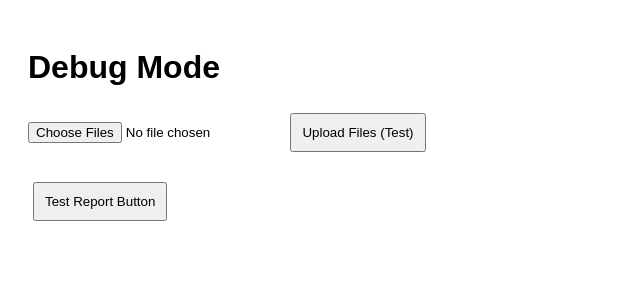
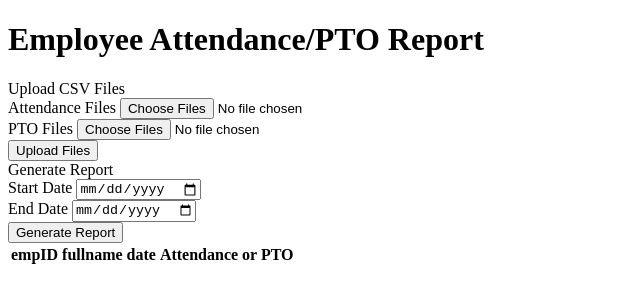
Before and after one commit to jgazes-coder/attendance, a plain HTML site: page index.html in a window 1280 px wide. Shown: the whole page, without its empty margins (0-640 px from the left). Drawn offline with nearby package versions, Linux system fonts and the light colour scheme.

Commit message:
Update index.html

```diff
--- a/index.html
+++ b/index.html
@@ -1,27 +1,59 @@
 <!DOCTYPE html>
 <html>
 <head>
-    <title>Attendance/PTO Tool</title>
-    <!-- Load dependencies -->
+    <title>Employee Attendance/PTO Report</title>
     <script src="https://cdnjs.cloudflare.com/ajax/libs/PapaParse/5.3.0/papaparse.min.js"></script>
-    <style>
-        /* Basic unstyled layout for testing */
-        body { font-family: Arial; padding: 20px; }
-        button { padding: 10px; margin: 5px; }
-    </style>
+    <script src="app.js" defer></script>
 </head>
 <body>
-    <h1>Debug Mode</h1>
+    <div class="container mt-4">
+        <h1>Employee Attendance/PTO Report</h1>
 
-    <!-- Simplified UI -->
-    <input type="file" id="attendanceFiles" multiple accept=".csv">
-    <button id="uploadBtn">Upload Files (Test)</button>
+        <div class="card mb-4">
+            <div class="card-header">Upload CSV Files</div>
+            <div class="card-body">
+                <div class="mb-3">
+                    <label for="attendanceFiles" class="form-label">Attendance Files</label>
+                    <input class="form-control" type="file" id="attendanceFiles" multiple accept=".csv">
+                </div>
+                <div class="mb-3">
+                    <label for="ptoFiles" class="form-label">PTO Files</label>
+                    <input class="form-control" type="file" id="ptoFiles" multiple accept=".csv">
+                </div>
+                <button id="uploadBtn" class="btn btn-primary">Upload Files</button>
+            </div>
+        </div>
 
-    <div style="margin-top: 20px;">
-        <button id="generateReportBtn">Test Report Button</button>
+        <div class="card mb-4">
+            <div class="card-header">Generate Report</div>
+            <div class="card-body">
+                <div class="row mb-3">
+                    <div class="col-md-6">
+                        <label for="startDate" class="form-label">Start Date</label>
+                        <input type="date" id="startDate" class="form-control">
+                    </div>
+                    <div class="col-md-6">
+                        <label for="endDate" class="form-label">End Date</label>
+                        <input type="date" id="endDate" class="form-control">
+                    </div>
+                </div>
+                <button id="generateReportBtn" class="btn btn-success">Generate Report</button>
+            </div>
+        </div>
+
+        <div id="reportResults" class="mt-4">
+            <table id="reportTable" class="table table-striped">
+                <thead>
+                    <tr>
+                        <th>empID</th>
+                        <th>fullname</th>
+                        <th>date</th>
+                        <th>Attendance or PTO</th>
+                    </tr>
+                </thead>
+                <tbody></tbody>
+            </table>
+        </div>
     </div>
-
-    <!-- Load scripts at the end -->
-    <script src="app.js"></script>
 </body>
 </html>
```
